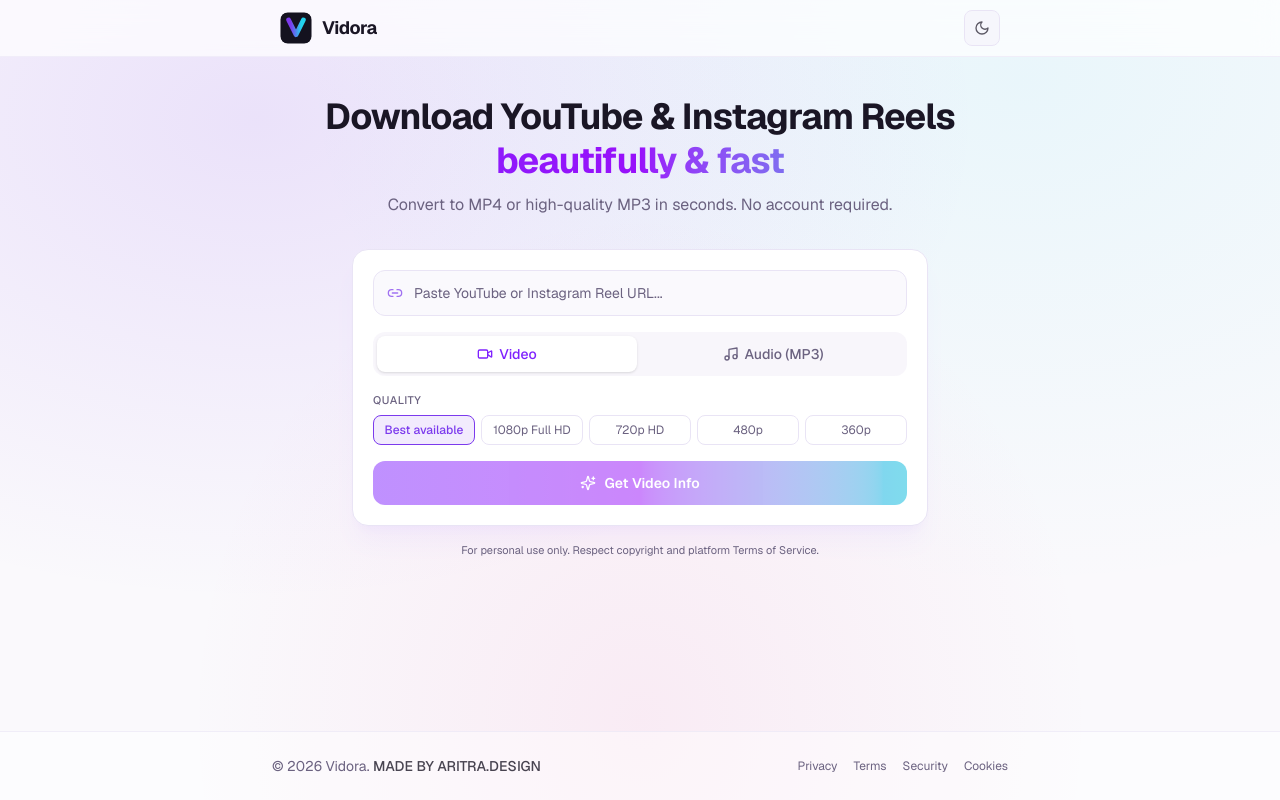
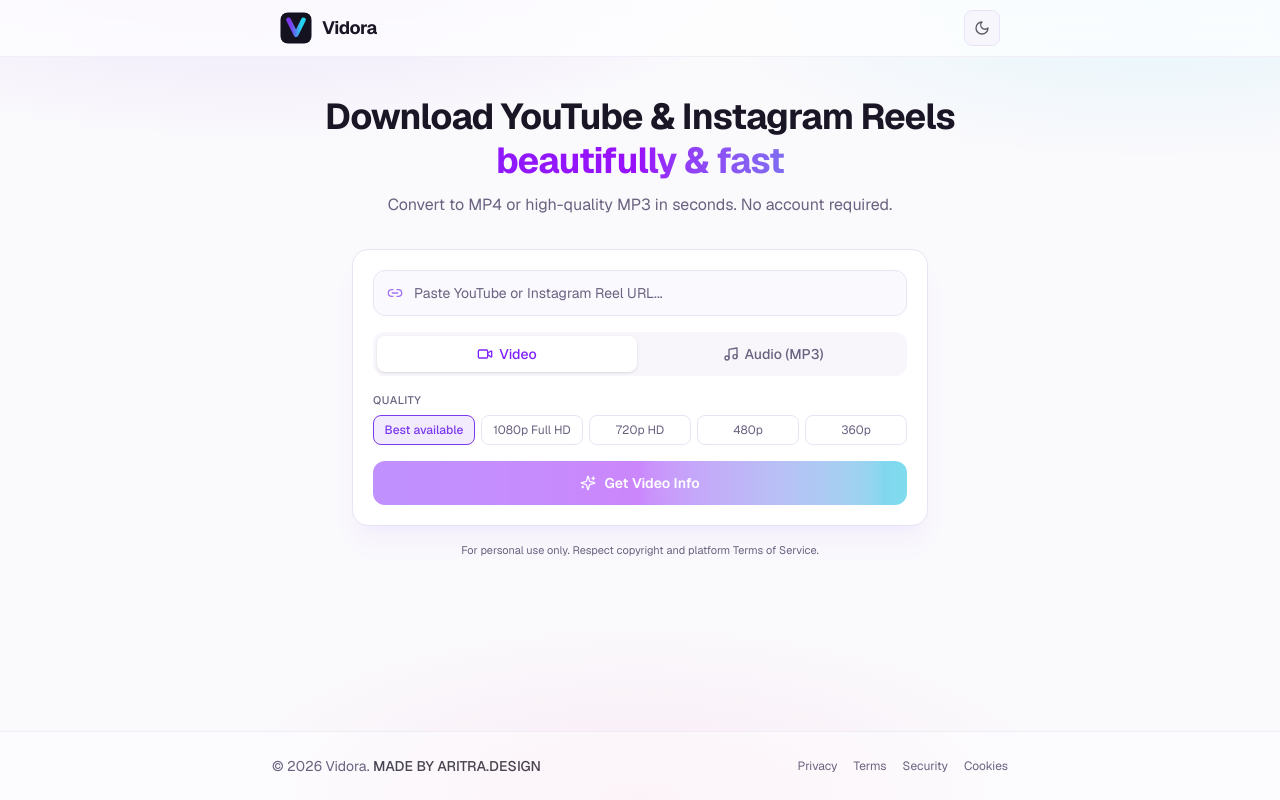
Before and after one commit to ariX08/vidora-frontend, a Next.js app: page / in a window 1280 px wide. Built offline with nearby package versions, Linux system fonts and the light colour scheme; no server answers.

Commit message:
Fix background color mismatch - seamless mesh across full page

```diff
--- a/src/app/globals.css
+++ b/src/app/globals.css
@@ -41,26 +41,36 @@
   --font-mono: var(--font-geist-mono);
 }
 
+html {
+  min-height: 100%;
+  background-color: var(--background);
+}
+
 body {
-  background: var(--background);
+  min-height: 100%;
+  margin: 0;
+  background-color: var(--background);
   color: var(--foreground);
   font-family: var(--font-sans), system-ui, sans-serif;
   transition: background-color 0.2s ease, color 0.2s ease;
 }
 
+/* Soft mesh that covers the entire viewport without hard color bands */
 .bg-mesh {
   background-color: var(--background);
   background-image:
-    radial-gradient(at 20% 15%, rgba(124, 58, 237, 0.12) 0px, transparent 50%),
-    radial-gradient(at 80% 10%, rgba(34, 211, 238, 0.08) 0px, transparent 50%),
-    radial-gradient(at 50% 90%, rgba(236, 72, 153, 0.08) 0px, transparent 50%);
+    radial-gradient(ellipse 80% 50% at 20% -10%, rgba(124, 58, 237, 0.14), transparent 55%),
+    radial-gradient(ellipse 70% 40% at 90% 0%, rgba(34, 211, 238, 0.1), transparent 50%),
+    radial-gradient(ellipse 60% 40% at 50% 100%, rgba(236, 72, 153, 0.08), transparent 55%);
+  background-attachment: fixed;
+  background-repeat: no-repeat;
 }
 
 .dark .bg-mesh {
   background-image:
-    radial-gradient(at 20% 15%, rgba(167, 139, 250, 0.15) 0px, transparent 50%),
-    radial-gradient(at 80% 10%, rgba(34, 211, 238, 0.1) 0px, transparent 50%),
-    radial-gradient(at 50% 90%, rgba(244, 114, 182, 0.1) 0px, transparent 50%);
+    radial-gradient(ellipse 80% 50% at 20% -10%, rgba(167, 139, 250, 0.18), transparent 55%),
+    radial-gradient(ellipse 70% 40% at 90% 0%, rgba(34, 211, 238, 0.12), transparent 50%),
+    radial-gradient(ellipse 60% 40% at 50% 100%, rgba(244, 114, 182, 0.1), transparent 55%);
 }
 
 ::-webkit-scrollbar {
```
